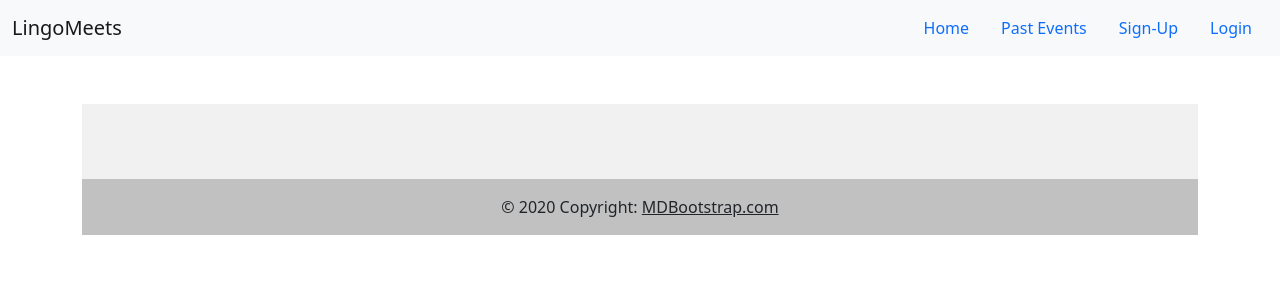
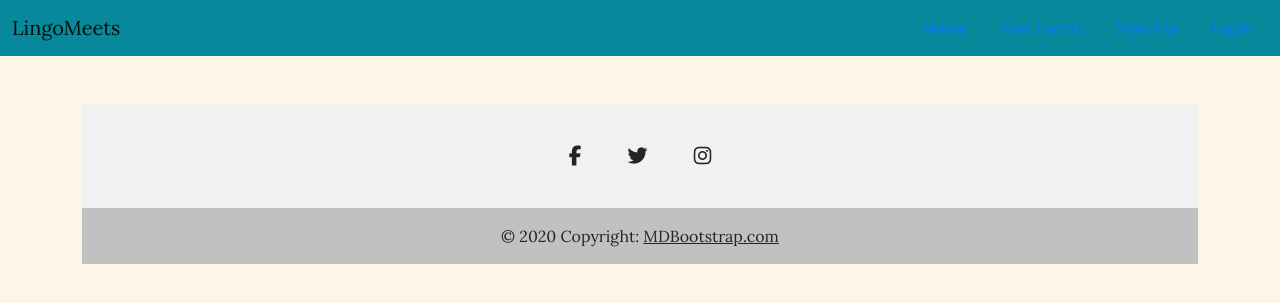
Before and after one commit to keironchaudhry/p4-lingomeets, a Django app: page /event/past_meetups/ in a window 1280 px wide. Shown: the top 303 px of the page. Run offline with Django 3.2, Linux system fonts and the light colour scheme; data that the repository does not hold is empty; some libraries are stand-ins or nearby versions.

Commit message:
Add colour scheme to site and import font awesome link

```diff
--- a/event/views.py
+++ b/event/views.py
@@ -4,7 +4,6 @@ from django.views import generic, View
 from review.models import Review
 from review.forms import ReviewForm
 from .models import Event
-
 
 
 class PastMeetups(generic.ListView):
@@ -47,7 +46,7 @@ class MeetupView(View):
 
     def post(self, request, slug, *args, **kwargs):
         """
-        POST method to post reviews
+        POST method for users to post reviews
         """
         queryset = Event.objects
         event = get_object_or_404(queryset, slug=slug)
--- a/lingomeets/settings.py
+++ b/lingomeets/settings.py
@@ -29,7 +29,7 @@ TEMPLATES_DIR = os.path.join(BASE_DIR, 'templates')
 SECRET_KEY = os.environ.get('SECRET_KEY')
 
 # SECURITY WARNING: don't run with debug turned on in production!
-DEBUG = False
+DEBUG = True
 
 ALLOWED_HOSTS = ['lingomeets.herokuapp.com', 'localhost']
 
--- a/static/css/style.css
+++ b/static/css/style.css
@@ -0,0 +1,12 @@
+@import url('https://fonts.googleapis.com/css2?family=Lora&display=swap');
+
+body {
+    background-color: #FDF5E6;
+    font-family: Lora, sans-serif;
+}
+
+/* Navigation bar */
+
+.navbar {
+    background-color: #07889B;
+}
--- a/templates/base.html
+++ b/templates/base.html
@@ -25,12 +25,12 @@
 
     <!-- Navigation bar header -->
 
-    <nav class="navbar bg-light">
+    <nav class="navbar">
         <div class="container-fluid">
             <a class="navbar-brand" href="{% url 'home' %}">LingoMeets</a>
             <ul class="nav justify-content-end">
                 <li class="nav-item">
-                    <a class="nav-link" aria-current="page" href="{% url 'home' %}">Home</a>
+                    <a class="nav-link" href="{% url 'home' %}">Home</a>
                 </li>
                 <li class="nav-item">
                     <a class="nav-link" href="{% url 'past_meetups' %}">Past Events</a>
@@ -86,6 +86,9 @@
 
     </div>
 
+    <!-- Font Awesome Link -->
+    <script src="https://kit.fontawesome.com/2e88571a5d.js" crossorigin="anonymous"></script>
+
 </body>
 
 </html>
```
Also changed, not shown: templates/meetup_detail.html (+4 -5 lines).
